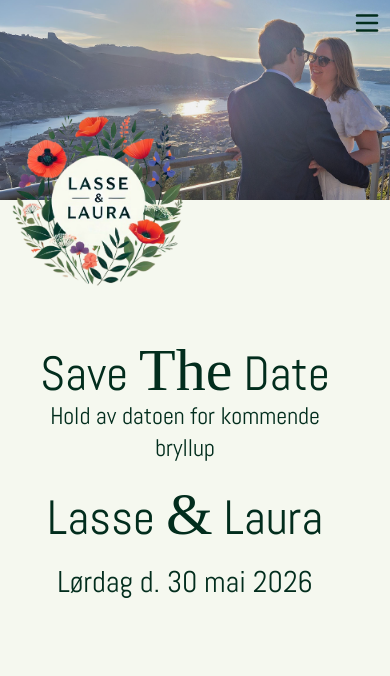
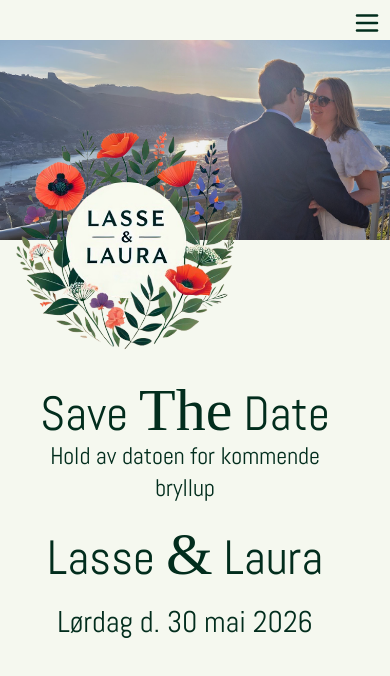
Before and after one commit to LauraBLei/Wedding, a React (Vite) app: page / in a window 390 px wide. Shown: the top 676 px of the page. Built offline with nearby package versions, Linux system fonts and the light colour scheme; a web font is replaced by a local one.

Commit message:
fixed some details on home page

```diff
--- a/src/pages/homePage.tsx
+++ b/src/pages/homePage.tsx
@@ -1,8 +1,8 @@
 export const RunHomePage = () => {
   return (
     <div className="w-full flex justify-center">
-      <div className="max-w-[1400px]">
-        <div className="h-[200px] sm:h-[300px] md:h-[400px]">
+      <div className="max-w-[1400px] mt-10 md:mt-20">
+        <div className="h-[200px] sm:h-[300px] md:h-[400px] w-full">
           <img
             className="object-cover w-full h-full"
             src="./frontpageImage.png"
@@ -11,7 +11,7 @@ export const RunHomePage = () => {
         </div>
         <div className="w-full items-center  flex max-w-[780px] relative">
           <img
-            className="max-w-[50vw] w-full absolute z-50"
+            className="max-w-[50vw] min-w-[250px] w-full absolute z-50"
             src="./flowerImage.png"
             alt=""
           />
```
